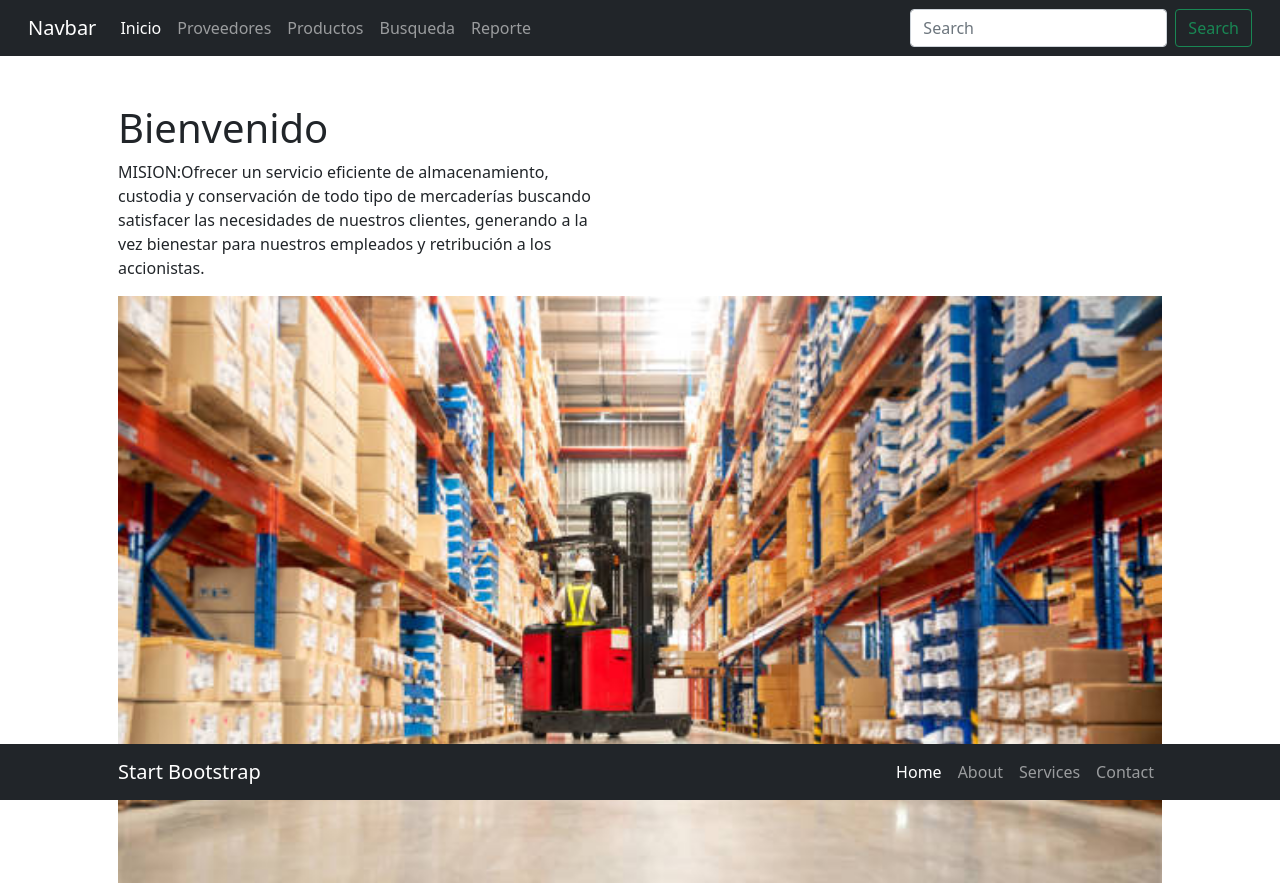
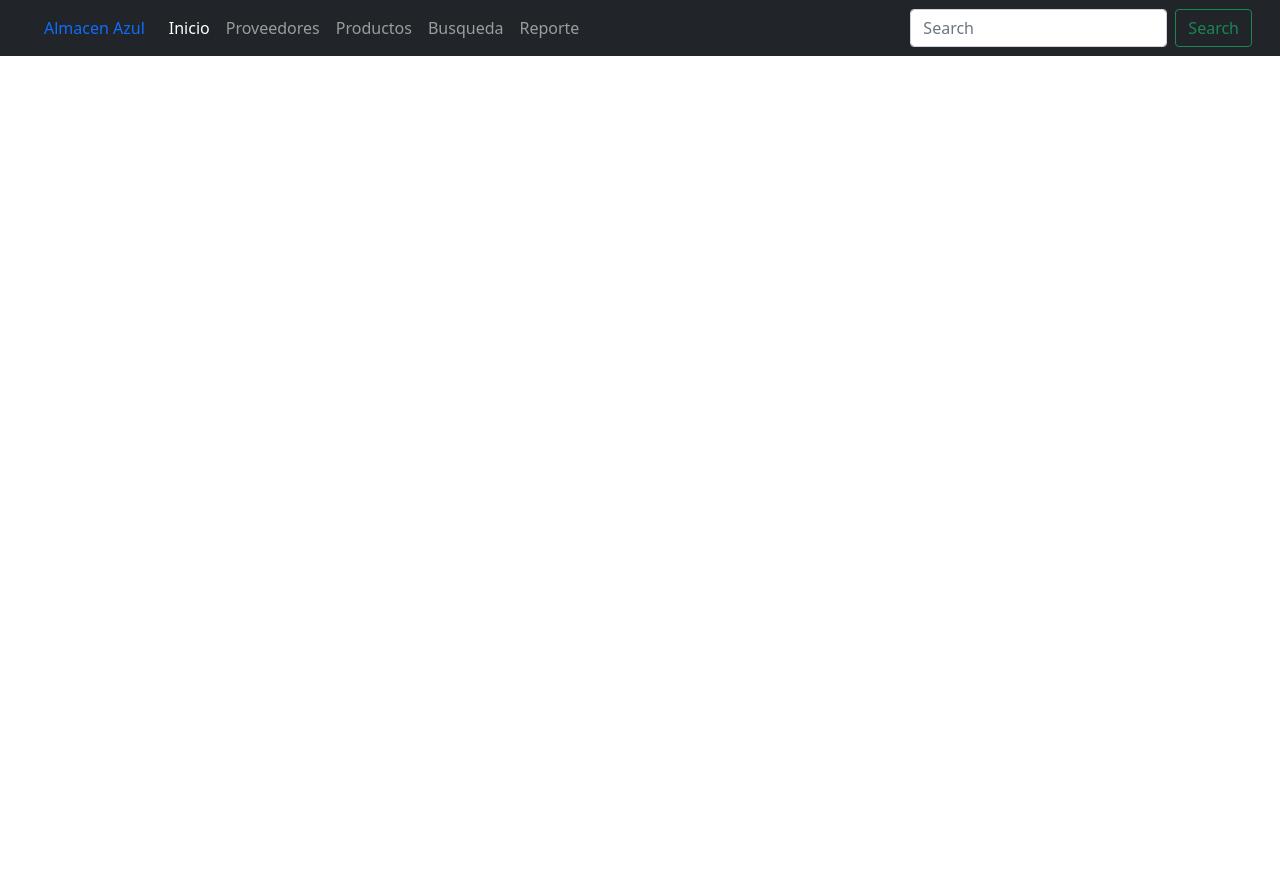
Before and after one commit to gerardo3812/AlmacenProyecto, an Angular app: page / in a window 1280 px wide. After the commit the page ends 800 px from the top, so only its background shows below. Built offline with nearby package versions, Linux system fonts and the light colour scheme.

Commit message:
cambios19/06/22

```diff
--- a/src/app/app.component.html
+++ b/src/app/app.component.html
@@ -1,3 +1,2 @@
 <app-navbar></app-navbar>
-<app-inicio></app-inicio>
 <router-outlet></router-outlet>
--- a/src/app/iniciohome/navbar/navbar.component.html
+++ b/src/app/iniciohome/navbar/navbar.component.html
@@ -1,6 +1,10 @@
 <nav class="navbar navbar-expand-lg navbar-dark bg-dark">
   <div class="container-fluid">
-    <a class="navbar-brand" href="#">Navbar</a>
+    <a routerLink=""
+       routerLinkActive="active"
+       [routerLinkActiveOptions]="{exact: true}"
+       class="nav-link">Almacen Azul</a>
+
     <button class="navbar-toggler" type="button" data-bs-toggle="collapse" data-bs-target="#navbarSupportedContent" aria-controls="navbarSupportedContent" aria-expanded="false" aria-label="Toggle navigation">
       <span class="navbar-toggler-icon"></span>
     </button>
@@ -11,10 +15,10 @@
         </li>
 
         <li class="nav-item">
-          <a class="nav-link" [routerLink]="['./proveedor']" href="#">Proveedores</a>
+          <a class="nav-link" [routerLink]="['./proveedor']"   routerLinkActive="active"href="#">Proveedores</a>
         </li>
         <li class="nav-item">
-          <a class="nav-link"[routerLink]="['./productos']"  href="#">Productos</a>
+          <a class="nav-link"[routerLink]="['./productos']"   routerLinkActive="active"y href="#">Productos</a>
         </li>
         <li class="nav-item">
           <a class="nav-link" href="#">Busqueda</a>
```
